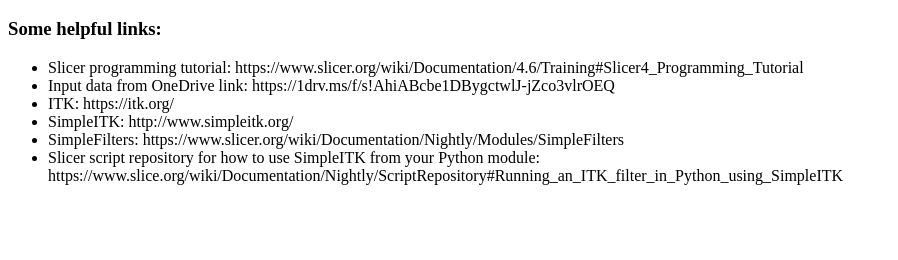
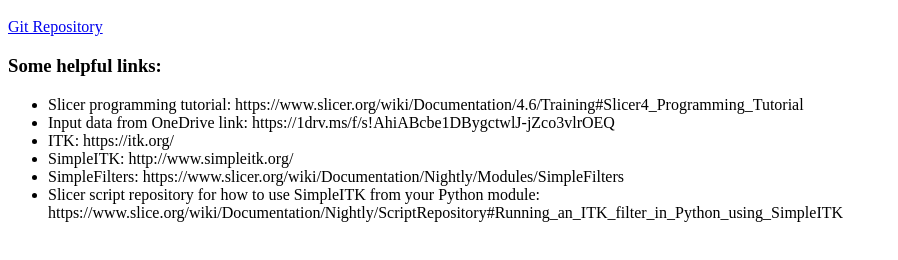
Before and after one commit to 1hw7/SpineSegmentation, a plain HTML site: page index.html in a window 1280 px wide. Shown: the part 48-308 px from the top of the page, without its empty margins (0-898 px from the left). Drawn offline with Linux system fonts and the light colour scheme.

Commit message:
added a link to our repository

```diff
--- a/index.html
+++ b/index.html
@@ -4,6 +4,7 @@
 	<body>
 
 	<h1> Welcome Hannah & Hannah's Spine Segmentation Page </h1>
+	<a href="https://github.com/1hw7/SpineSegmentation"> Git Repository</a>
 	<h3> Some helpful links:</h3>
 	<ul>
 		<li>Slicer programming tutorial: https://www.slicer.org/wiki/Documentation/4.6/Training#Slicer4_Programming_Tutorial </li>
```
